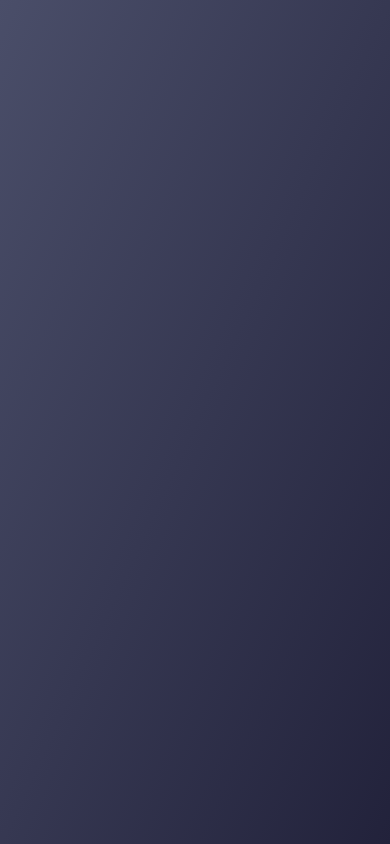
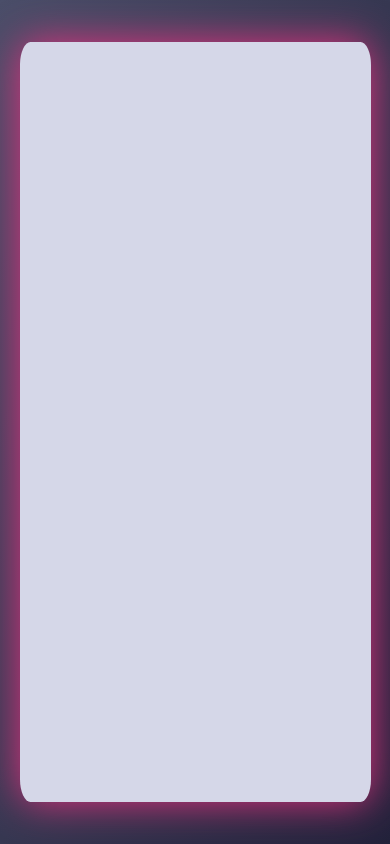
Before and after one commit to yupseth/price-game-V2, a plain HTML site: page index.html in a window 390 px wide. Both pictures are taken after a click on the button "start 💸". Drawn offline with Linux system fonts and the light colour scheme.

Commit message:
Create responsive game-display

```diff
--- a/index.html
+++ b/index.html
@@ -9,12 +9,12 @@
     <link rel="stylesheet" href="style.css" />
   </head>
   <body>
-    <div>
-      <button class="button button--start" role="button">
-        <span class="button--shadow"></span>
-        <span class="button--edge"></span>
-        <span class="button--front">start 💸</span>
-      </button>
-    </div>
+    <button class="button button--start" role="button">
+      <span class="button--shadow"></span>
+      <span class="button--edge"></span>
+      <span class="button--front">start 💸</span>
+    </button>
+
+    <div class="game-display hidden"></div>
   </body>
 </html>
--- a/script.js
+++ b/script.js
@@ -1,10 +1,12 @@
 "use strict";
 // Selections
 const startButton = document.querySelector(".button--start");
+const gameDisplay = document.querySelector(".game-display");
 
 // Helper functions
 const toggleHidden = function () {
   this.classList.toggle("hidden");
+  gameDisplay.classList.remove("hidden");
 };
 
 // Events
--- a/style.css
+++ b/style.css
@@ -9,6 +9,7 @@ html {
 }
 
 body {
+  /* position: relative; */
   display: flex;
   height: 100vh;
   width: 100%;
@@ -98,8 +99,27 @@ body {
     height 1000ms;
 }
 
+/* GAME DISPLAY */
+.game-display {
+  /* position: absolute; */
+  /* height: 90vh;
+  width: 90%; */
+  height: 90vh;
+  width: 90%;
+  transition: width 600ms ease-out 400ms, height 600ms ease-out 400ms;
+  background-color: #d5d7e8;
+  -webkit-box-shadow: 0 0 40px rgb(228, 50, 127);
+  -moz-box-shadow: 0 0 40px rgb(228, 50, 127);
+  box-shadow: 0 0 40px rgb(228, 50, 127);
+  border-radius: 3%;
+}
+
+.game-display.hidden {
+  height: 0;
+}
+
 /* FOR DESKTOP */
-@media only screen and (min-width: 768px) {
+@media only screen and (min-aspect-ratio: 4/3) {
   .button--front {
     transform: translateY(-4px);
   }
@@ -119,4 +139,10 @@ body {
     transform: translateY(1px);
     transition: transform 34ms;
   }
+
+  .game-display {
+    /* height: 90vh;
+    width: 60%; */
+    width: clamp(60%, 60%, 90%);
+  }
 }
```
